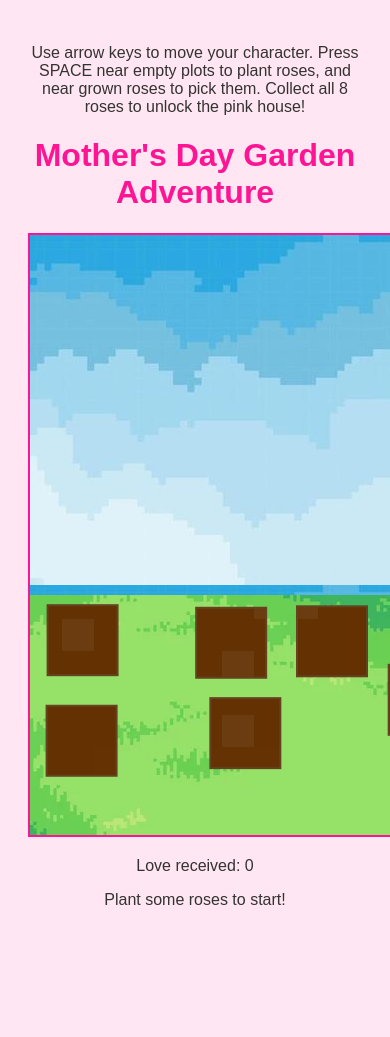
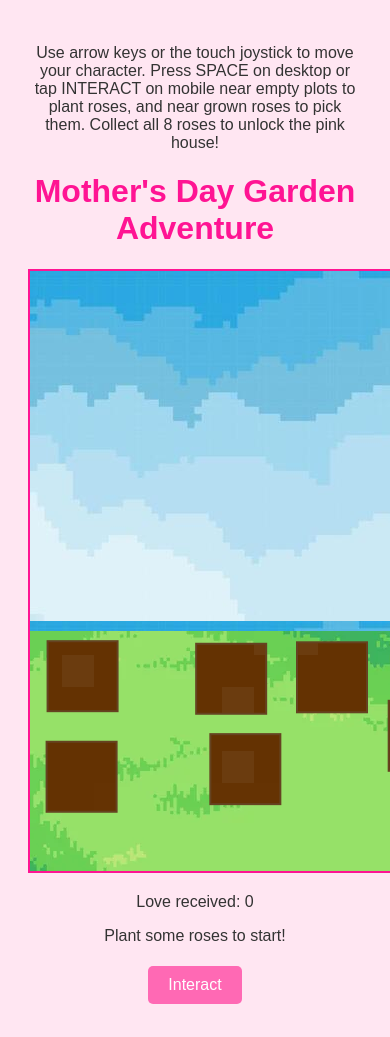
Before and after one commit to Turtleboy24/Mothers-day-game, a plain HTML site: page index.html in a window 390 px wide. Shown: the top 1037 px of the page. Before the commit the page ends 953 px from the top, so only its background shows below. Drawn offline with Linux system fonts and the light colour scheme.

Commit message:
Enhance mobile controls and update instructions
Updated instructions for mobile controls and added joystick and interact button.

```diff
--- a/index.html
+++ b/index.html
@@ -8,13 +8,19 @@
 </head>
 <body>
     <div id="instructions">
-        <p>Use arrow keys to move your character. Press SPACE near empty plots to plant roses, and near grown roses to pick them. Collect all 8 roses to unlock the pink house!</p>
+        <p>Use arrow keys or the touch joystick to move your character. Press SPACE on desktop or tap INTERACT on mobile near empty plots to plant roses, and near grown roses to pick them. Collect all 8 roses to unlock the pink house!</p>
     </div>
     <h1>Mother's Day Garden Adventure</h1>
     <canvas id="game-canvas" width="800" height="600"></canvas>
     <div id="ui">
         <p id="love-counter">Love received: 0</p>
         <p id="status">Plant some roses to start!</p>
+    </div>
+    <div id="mobile-controls">
+        <div id="joystick-base">
+            <div id="joystick-thumb"></div>
+        </div>
+        <button id="interact-btn">Interact</button>
     </div>
     <div id="house" style="display: none;">
         <h2>Happy Mother's Day!</h2>
```
